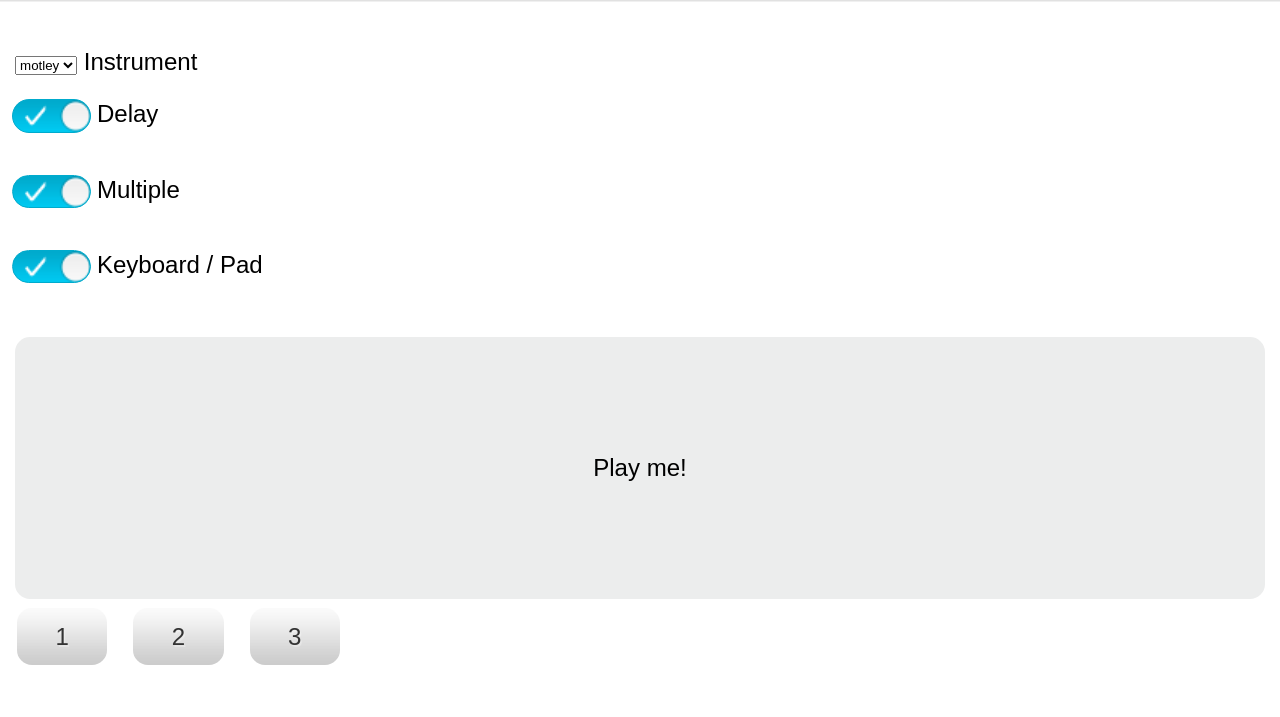
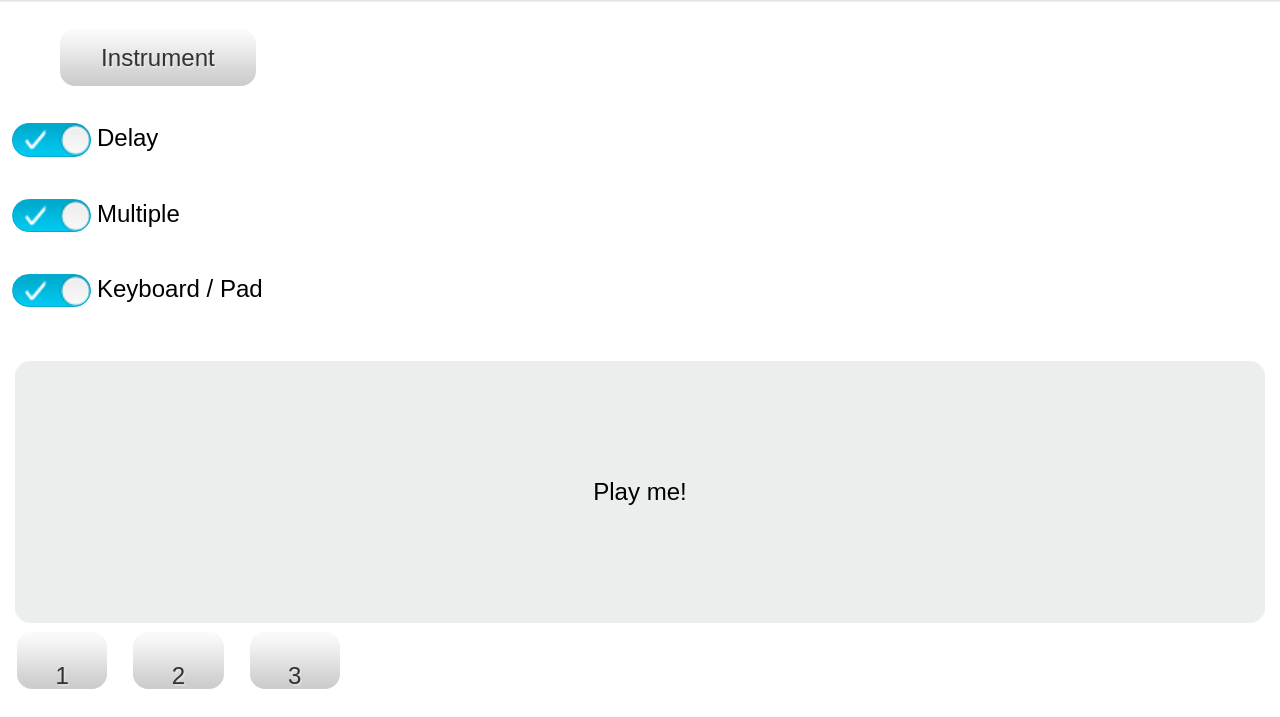
Before and after one commit to novia713/midas, a plain HTML site: page index.html in a window 1280 px wide. Shown: the part 78-795 px from the top of the page. Drawn offline with Linux system fonts and the light colour scheme.

Commit message:
instrument button enhanced

```diff
--- a/index.html
+++ b/index.html
@@ -15,15 +15,15 @@
 	<div id="container">
 	 <section>
 		<div id="botonera">
-			<br>
-
+			<p class="fake-select">
+			<button id="btn_instrument" class="btn">Instrument</button>
 			<select id="instrument" class="icon icon-dialog">
 				<option value ="motley">motley</option>
 				<option value ="cello">cello</option>
 				<option value ="bass">bass</option>
 			</select>
-			<span id="label">Instrument</span>
-			<br>
+			</p>
+			<!-- <span id="label">Instrument</span> -->
 
 			<label>
 			  <input type="checkbox" data-type="switch" id="delay" checked="">
--- a/styles/main.css
+++ b/styles/main.css
@@ -1 +1 @@
-html{font-size:62.5%;height:100%}body{margin:0rem;padding:0rem;font:1.6rem/2.2rem MozTT,sans-serif;height:100%}#container{margin:1rem;padding:0rem}#pad{border:0px #000 solid;background-color:#eceded;background-image:-moz-linear-gradient(top, #fff 17%, #00b1d5 99%);border-radius:1rem}.btn{border:0px #000 solid;background-color:#eceded;background-image:-moz-linear-gradient(top, #fff 17%, #00b1d5 99%);border-radius:1rem}td{padding:0.5rem 1.6rem 2rem 0rem;width:6rem}p{margin:1rem}
+html{font-size:62.5%;height:100%}body{margin:0rem;padding:0rem;font:1.6rem/2.2rem MozTT,sans-serif;height:100%}#container{margin:1rem;padding:0rem}#pad{border:0px #000 solid;background-color:#eceded;background-image:-moz-linear-gradient(top, #fff 17%, #00b1d5 99%);border-radius:1rem}.btn{border:0px #000 solid;padding:1rem;background-color:#eceded;background-image:-moz-linear-gradient(top, #fff 17%, #00b1d5 99%);border-radius:1rem}#btn_instrument{margin:0rem;padding:0rem;border:0px #00b1d5 solid;background-color:#eceded;background-image:-moz-linear-gradient(top, #fff 17%, #00b1d5 99%);border-radius:1rem;width:13rem;left:0rem !important;align:left}td{padding:0.5rem 1.6rem 2rem 0rem;width:6rem}p{margin:1rem}.fake-select{position:relative;display:block;padding:1.1rem 3rem;margin:0;height:3.8rem}.fake-select.small{display:inline-block;vertical-align:top}.fake-select button{display:block;top:0;left:0;width:100%}.fake-select select{position:absolute;top:0;left:3rem;width:calc(100% - 6rem);height:3.8rem;border:none;opacity:0}
```
